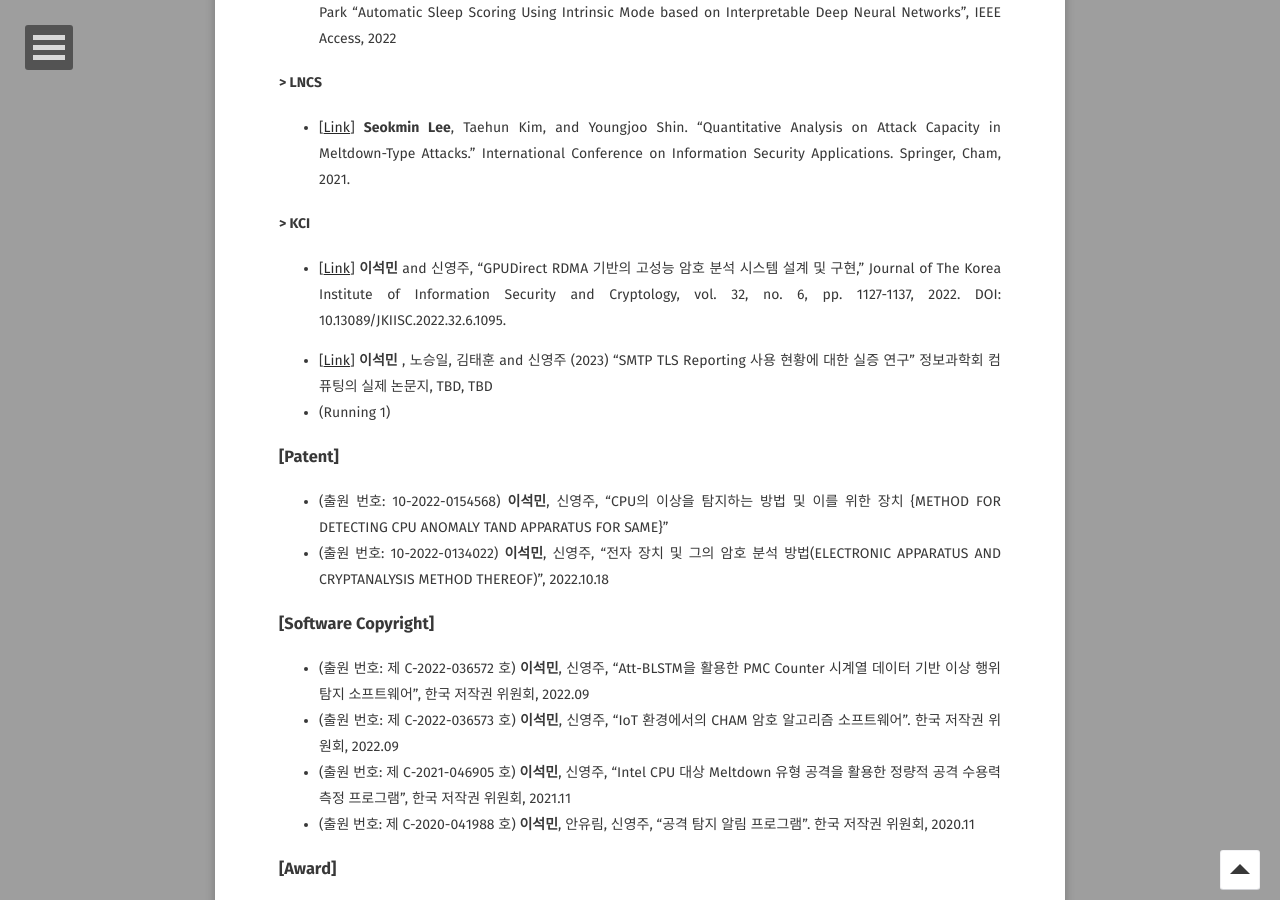
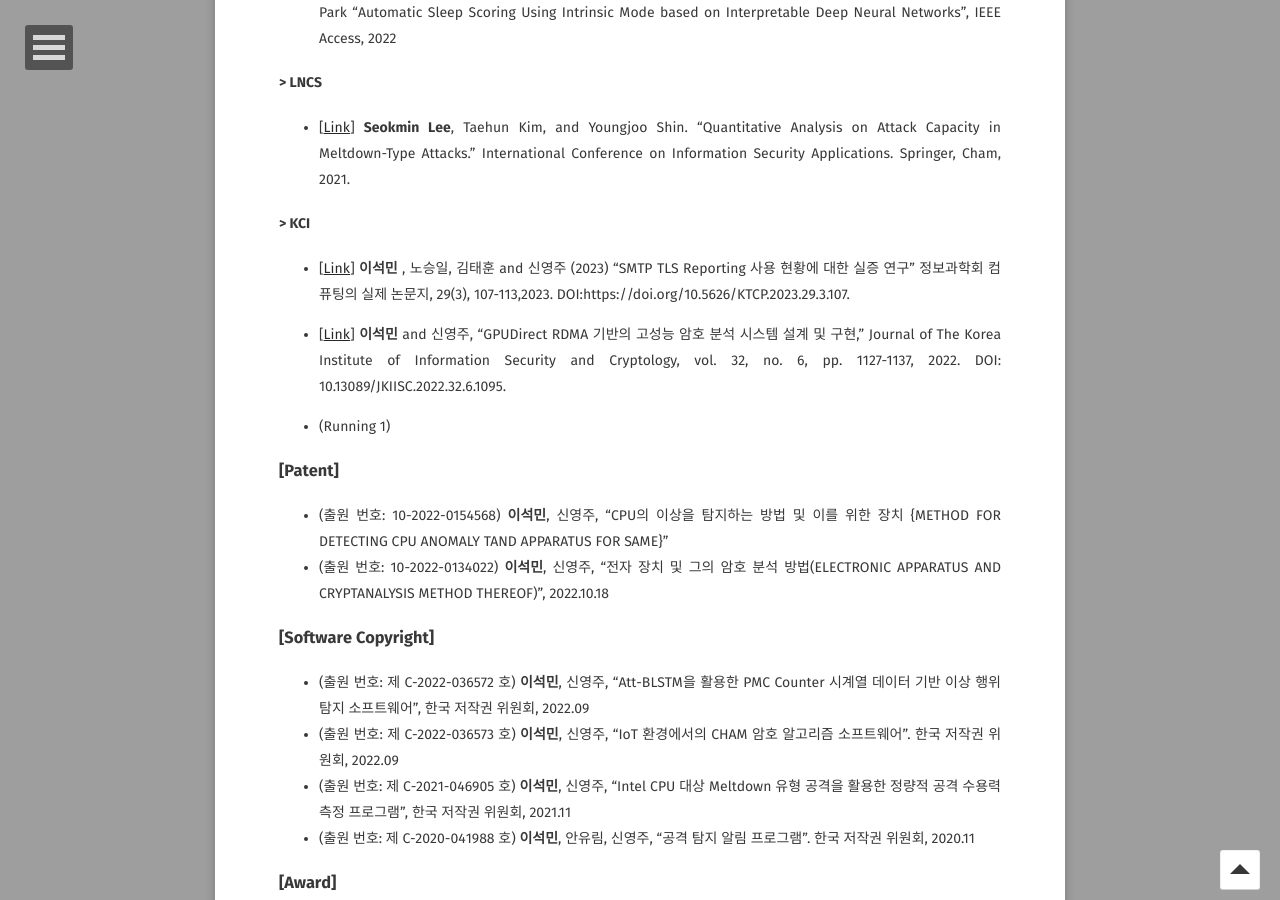
Before and after one commit to leesk212/leesk212.github.io, a Jekyll site: the page built from about/index.md, in a window 1280 px wide and 900 px high, scrolled down 1302 px. Built offline with Jekyll 4.4.1, drawn with Linux system fonts in a browser that asks for light colours; some web fonts are replaced.

Commit message:
Update index.md

```diff
--- a/about/index.md
+++ b/about/index.md
@@ -28,7 +28,7 @@ After graduation, I am expected as a security developer or researcher member of
 * [[Link](https://dl.acm.org/doi/abs/10.1007/978-3-030-89432-0_18)] __Seokmin Lee__, Taehun Kim and Youngjoo Shin, "Quantitative Analysis on Attack Capacity in Meltdown-type Attacks," The 22nd World Conference on Information Security Applications (WISA), August, 11-13, 2021, Jeju, South Korea
 
 #### > Domestic Conference
-* [[Link](https://s3.us-west-2.amazonaws.com/secure.notion-static.com/4025504d-499c-4f0d-bd91-797972333faf/Efficient_cache_covert_channel_for_enhancing_Meltdown_attack_%28발표자정보_수정_from이석민_to김태훈%29.pdf?X-Amz-Algorithm=AWS4-HMAC-SHA256&X-Amz-Content-Sha256=UNSIGNED-PAYLOAD&X-Amz-Credential=AKIAT73L2G45EIPT3X45%2F20230110%2Fus-west-2%2Fs3%2Faws4_request&X-Amz-Date=20230110T034157Z&X-Amz-Expires=86400&X-Amz-Signature=17736273c360e5954f5e4ddbd96511cdcf2342168da31632ae81408875338a03&X-Amz-SignedHeaders=host&response-content-disposition=filename%3D"Efficient%2520cache%2520covert%2520channel%2520for%2520enhancing%2520Meltdown%2520attack%2520%28%25EB%25B0%259C%25ED%2591%259C%25EC%259E%2590%25EC%25A0%2595%25EB%25B3%25B4%2520%25EC%2588%2598%25EC%25A0%2595%252C%2520from%25EC%259D%25B4%25EC%2584%259D%25EB%25AF%25BC%2520to%25EA%25B9%2580%25ED%2583%259C%25ED%259B%2588%29.pdf"&x-id=GetObject)] __이석민__, 김상엽, 김태훈, 신영주 "Efficient cache covert channel for enhancing Meltdown attack", 2022 한국소프트웨어종합학술대회 (KSC2022), 제주, 2022.11
+* [[Link](https://www.dbpia.co.kr/pdf/pdfView.do?nodeId=NODE11224294)] __이석민__, 김상엽, 김태훈, 신영주 "Efficient cache covert channel for enhancing Meltdown attack", 2022 한국소프트웨어종합학술대회 (KSC2022), 제주, 2022.11
 * [[Link](https://s3.us-west-2.amazonaws.com/secure.notion-static.com/876fb064-2e22-4d25-b419-da17ae125972/Zero_Trust_아키텍처_구현을_위한_쿠버네티스_워크로드_보안_연구_동향_최종본.pdf?X-Amz-Algorithm=AWS4-HMAC-SHA256&X-Amz-Content-Sha256=UNSIGNED-PAYLOAD&X-Amz-Credential=AKIAT73L2G45EIPT3X45%2F20230110%2Fus-west-2%2Fs3%2Faws4_request&X-Amz-Date=20230110T035157Z&X-Amz-Expires=86400&X-Amz-Signature=f2b81cf4da9b7e99d7cc2960beeafa78ad3d6d7e672d7a3e7073ebc81d4cd05b&X-Amz-SignedHeaders=host&response-content-disposition=filename%3D"Zero_Trust_%25EC%2595%2584%25ED%2582%25A4%25ED%2585%258D%25EC%25B2%2598_%25EA%25B5%25AC%25ED%2598%2584%25EC%259D%2584_%25EC%259C%2584%25ED%2595%259C_%25EC%25BF%25A0%25EB%25B2%2584%25EB%2584%25A4%25ED%258B%25B0%25EC%258A%25A4_%25EC%259B%258C%25ED%2581%25AC%25EB%25A1%259C%25EB%2593%259C_%25EB%25B3%25B4%25EC%2595%2588_%25EC%2597%25B0%25EA%25B5%25AC_%25EB%258F%2599%25ED%2596%25A5_%25EC%25B5%259C%25EC%25A2%2585%25EB%25B3%25B8.pdf"&x-id=GetObject)] 한창희, __이석민__, 신영주, "A Survey on Kubernetes Workload Security for Zero Trust Architecture", 한국정보보호학회 동계학술대회 (CISC-W), 서울, 2022.11
 * [[Link](https://s3.us-west-2.amazonaws.com/secure.notion-static.com/87c84b6d-8a84-4e54-9ad9-e074bedf1619/%28최종%29Design_of_High-performance_Cryptanalysis_System_based_on_GPUDirect_RDMA.pdf?X-Amz-Algorithm=AWS4-HMAC-SHA256&X-Amz-Content-Sha256=UNSIGNED-PAYLOAD&X-Amz-Credential=AKIAT73L2G45EIPT3X45%2F20230110%2Fus-west-2%2Fs3%2Faws4_request&X-Amz-Date=20230110T035445Z&X-Amz-Expires=86400&X-Amz-Signature=751180d5507d2e0cbd25196b920e72a1774db5d18a07ac8134c3ab7a1f9d1500&X-Amz-SignedHeaders=host&response-content-disposition=filename%3D"%28%25EC%25B5%259C%25EC%25A2%2585%29Design%2520of%2520High-performance%2520Cryptanalysis%2520System%2520based%2520on%2520GPUDirect%2520RDMA.pdf"&x-id=GetObject)] __이석민__,  신영주 "Design of High-performance Cryptanalysis System based on GPUDirect RDMA", 한국정보보호학회 하계학술대회 (CISC-S), 부산, 2022.06
 * [[Link](https://www.dbpia.co.kr/journal/articleDetail?nodeId=NODE11035871)] __이석민__, 노승일, 김태훈, 신영주 "Empirical study of usage of SMTP TLS Reporting", 2021 한국소프트웨어종합학술대회 (KSC2021), 강원, 2021.11
@@ -44,9 +44,9 @@ After graduation, I am expected as a security developer or researcher member of
 * [[Link](https://link.springer.com/chapter/10.1007/978-3-030-89432-0_18)] __Seokmin Lee__, Taehun Kim, and Youngjoo Shin. "Quantitative Analysis on Attack Capacity in Meltdown-Type Attacks." International Conference on Information Security Applications. Springer, Cham, 2021.
 
 #### > KCI
+* [[Link](http://www.kiise.or.kr/e_journal/2023/3/KTCP/KTCP/index.html#page=3)] __이석민__ , 노승일, 김태훈 and 신영주 (2023) "SMTP TLS Reporting 사용 현황에 대한 실증 연구" 정보과학회 컴퓨팅의 실제 논문지, 29(3), 107-113,2023. DOI:https://doi.org/10.5626/KTCP.2023.29.3.107.
 * [[Link](https://www.kci.go.kr/kciportal/ci/sereArticleSearch/ciSereArtiView.kci?sereArticleSearchBean.artiId=ART002906640)] __이석민__ and 신영주, "GPUDirect RDMA 기반의 고성능 암호 분석 시스템 설계 및 구현," Journal of The Korea Institute of Information Security and Cryptology, vol. 32, no. 6, pp. 1127-1137, 2022. DOI: 10.13089/JKIISC.2022.32.6.1095.
 
-* [[Link](www.bestbeoff.site)] __이석민__ , 노승일, 김태훈 and 신영주 (2023) "SMTP TLS Reporting 사용 현황에 대한 실증 연구" 정보과학회 컴퓨팅의 실제 논문지, TBD, TBD
 * (Running 1)
 
 ### [Patent]
```
